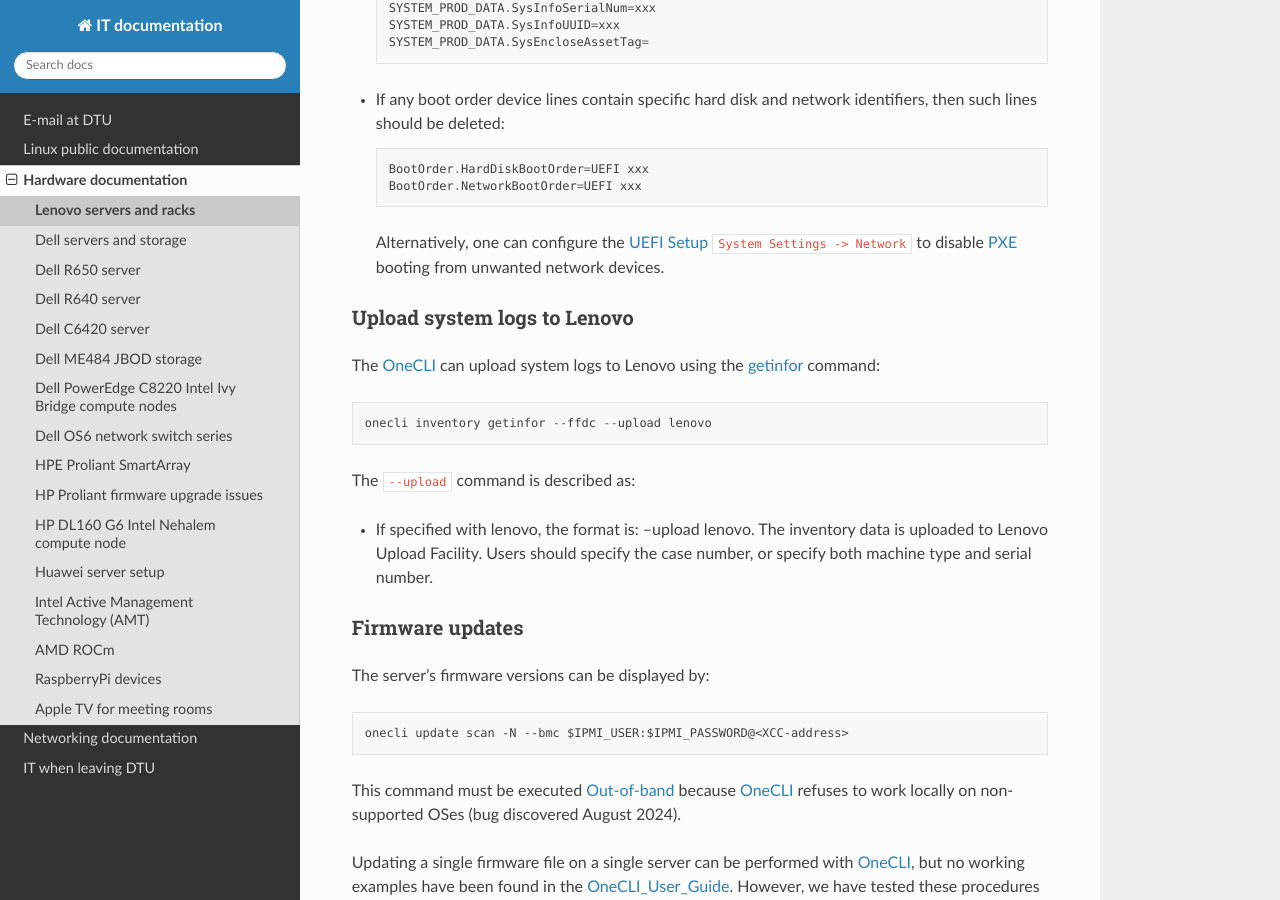
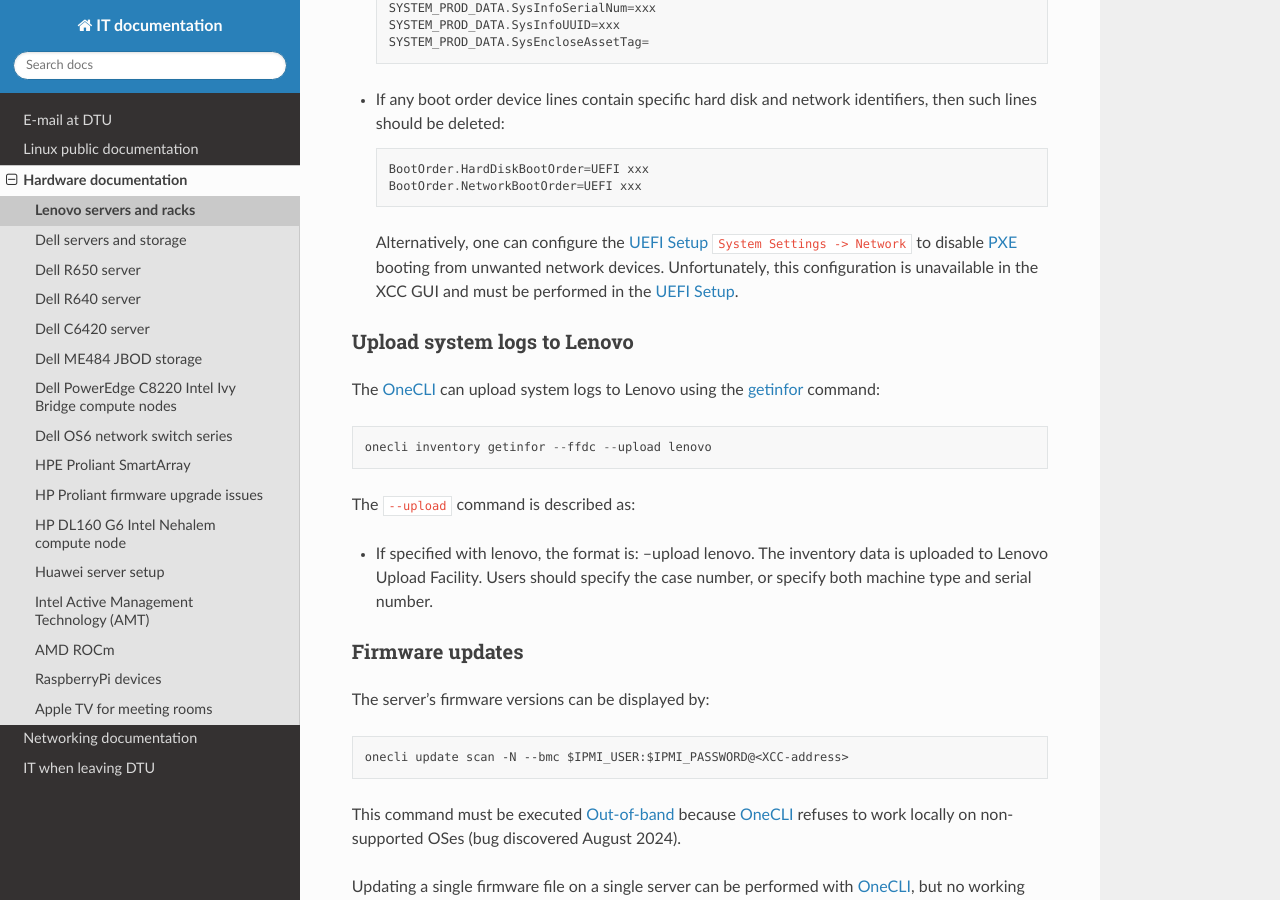
Before and after one commit to OleHolmNielsen/ITwiki, a Sphinx documentation site: the page built from docs/Lenovo_XClarity_BMC.rst, in a window 1280 px wide and 900 px high, scrolled down 5145 px. Built offline with Sphinx 7.4.7 and the Read the Docs theme 3.1.0, drawn with Linux system fonts in a browser that asks for light colours.

Commit message:
Comment about UEFI setup

```diff
--- a/docs/Lenovo_XClarity_BMC.rst
+++ b/docs/Lenovo_XClarity_BMC.rst
@@ -220,6 +220,8 @@ that are unique to each server and must not be replicated:
 
   Alternatively, one can configure the :ref:`Lenovo_UEFI_Setup` ``System Settings -> Network``
   to disable PXE_ booting from unwanted network devices.
+  Unfortunately, this configuration is unavailable in the XCC GUI
+  and must be performed in the :ref:`Lenovo_UEFI_Setup`.
 
 .. _PXE: https://en.wikipedia.org/wiki/Preboot_Execution_Environment
 
```
